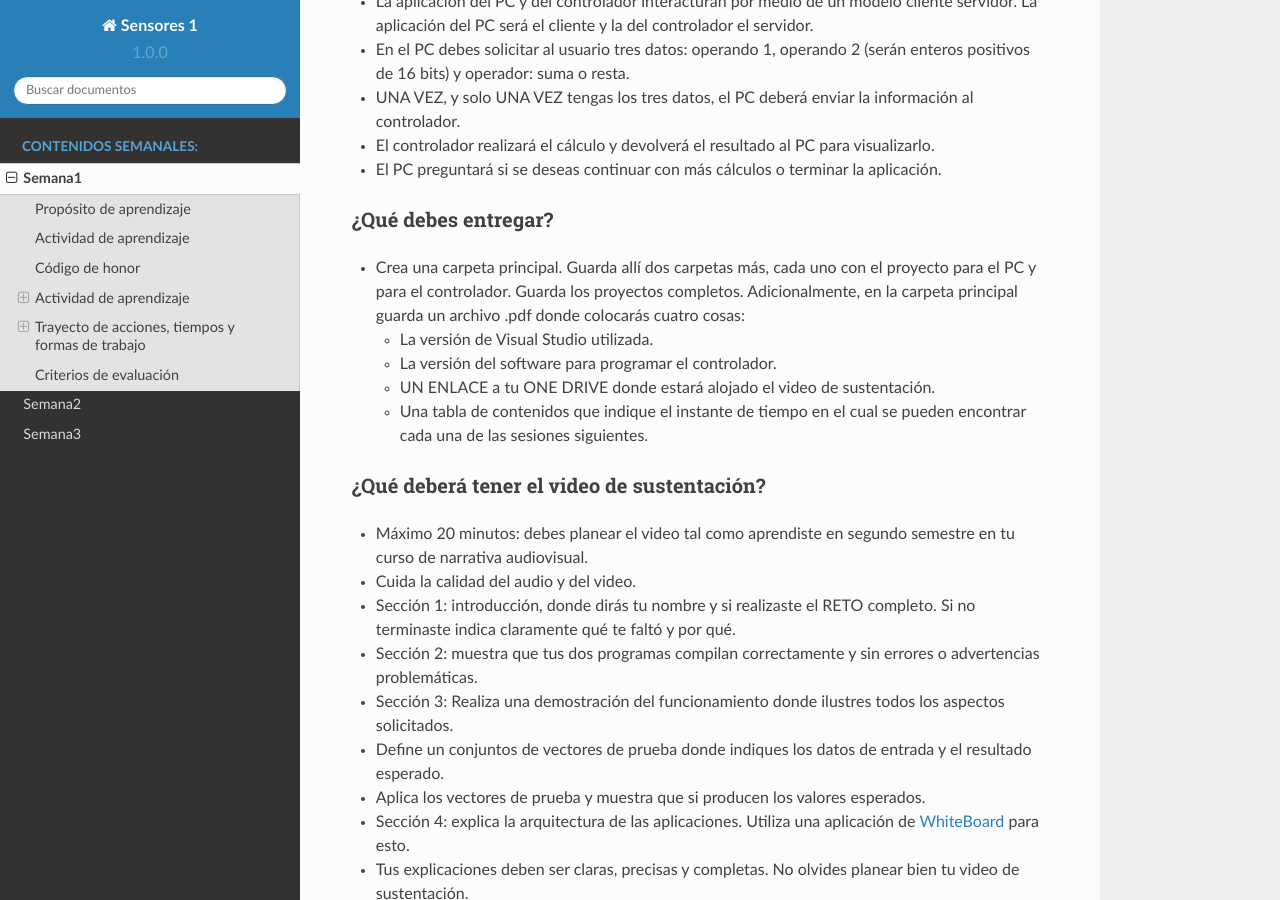
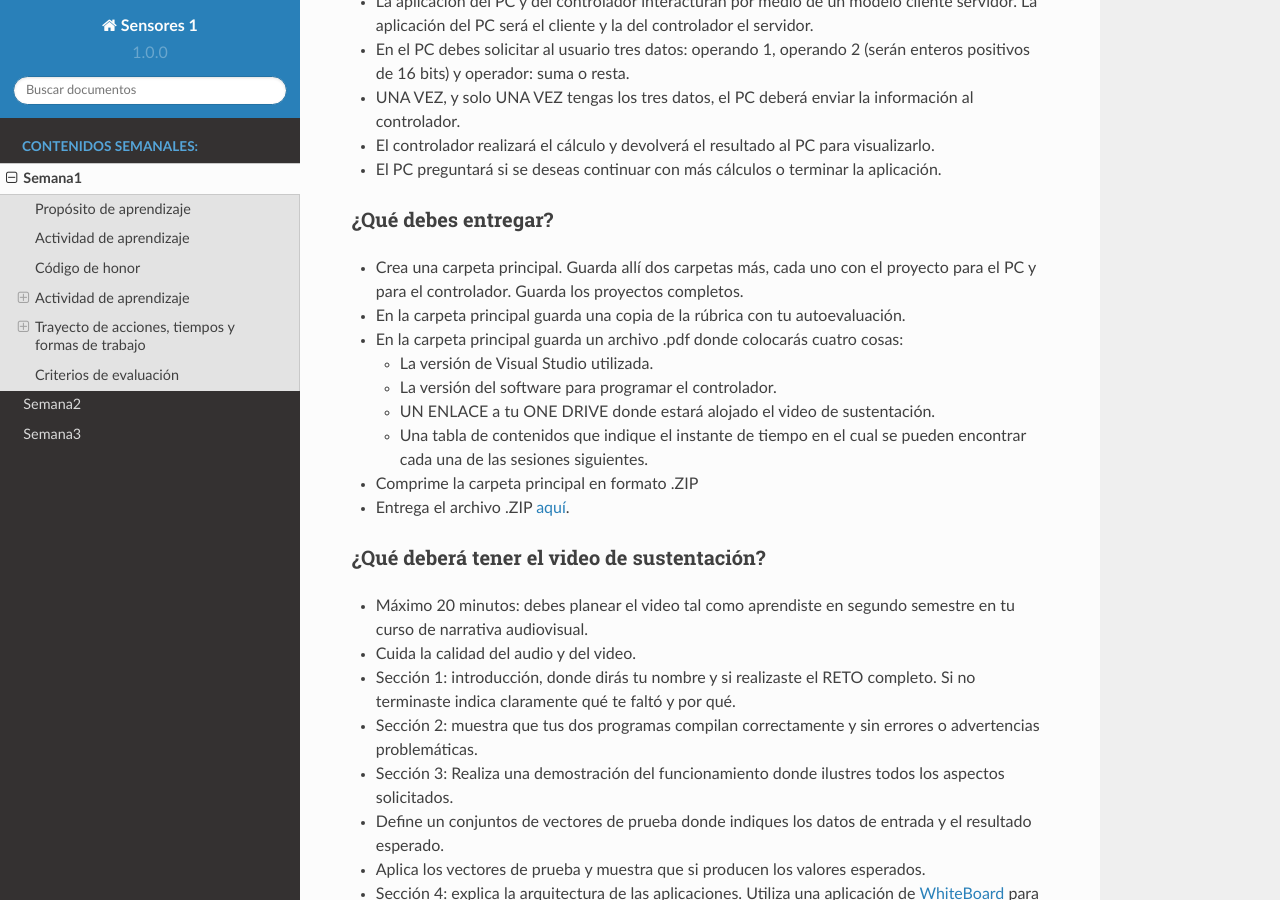
Before and after one commit to juanferfranco/sensores1, a Sphinx documentation site: the page built from docs/_semana1/semana1.rst, in a window 1280 px wide and 900 px high, scrolled down 1044 px. Built offline with Sphinx 7.4.7 and the Read the Docs theme 2.0.0, drawn with Linux system fonts in a browser that asks for light colours.

Commit message:
include the rubric with autoevaluation

```diff
--- a/docs/_semana1/semana1.rst
+++ b/docs/_semana1/semana1.rst
@@ -52,14 +52,17 @@ Se trata de una calculadora interactiva
 ^^^^^^^^^^^^^^^^^^^^^^
 
 * Crea una carpeta principal. Guarda allí dos carpetas más, cada uno con el proyecto para el PC
-  y para el controlador. Guarda los proyectos completos. Adicionalmente,
-  en la carpeta principal guarda un archivo .pdf donde colocarás cuatro cosas:
+  y para el controlador. Guarda los proyectos completos.
+* En la carpeta principal guarda una copia de la rúbrica con tu autoevaluación.
+* En la carpeta principal guarda un archivo .pdf donde colocarás cuatro cosas:
 
   * La versión de Visual Studio utilizada.
   * La versión del software para programar el controlador.
   * UN ENLACE a tu ONE DRIVE donde estará alojado el video de sustentación.
   * Una tabla de contenidos que indique el instante de tiempo en el cual se pueden encontrar
     cada una de las sesiones siguientes.
+* Comprime la carpeta principal en formato .ZIP
+* Entrega el archivo .ZIP `aquí <https://auladigital.upb.edu.co/mod/assign/view.php?id=463170>`__.
 
 ¿Qué deberá tener el video de sustentación?
 ^^^^^^^^^^^^^^^^^^^^^^^^^^^^^^^^^^^^^^^^^^^^
```
Also changed, not shown: docs/_semana2/semana2.rst (+5 -2 lines).
